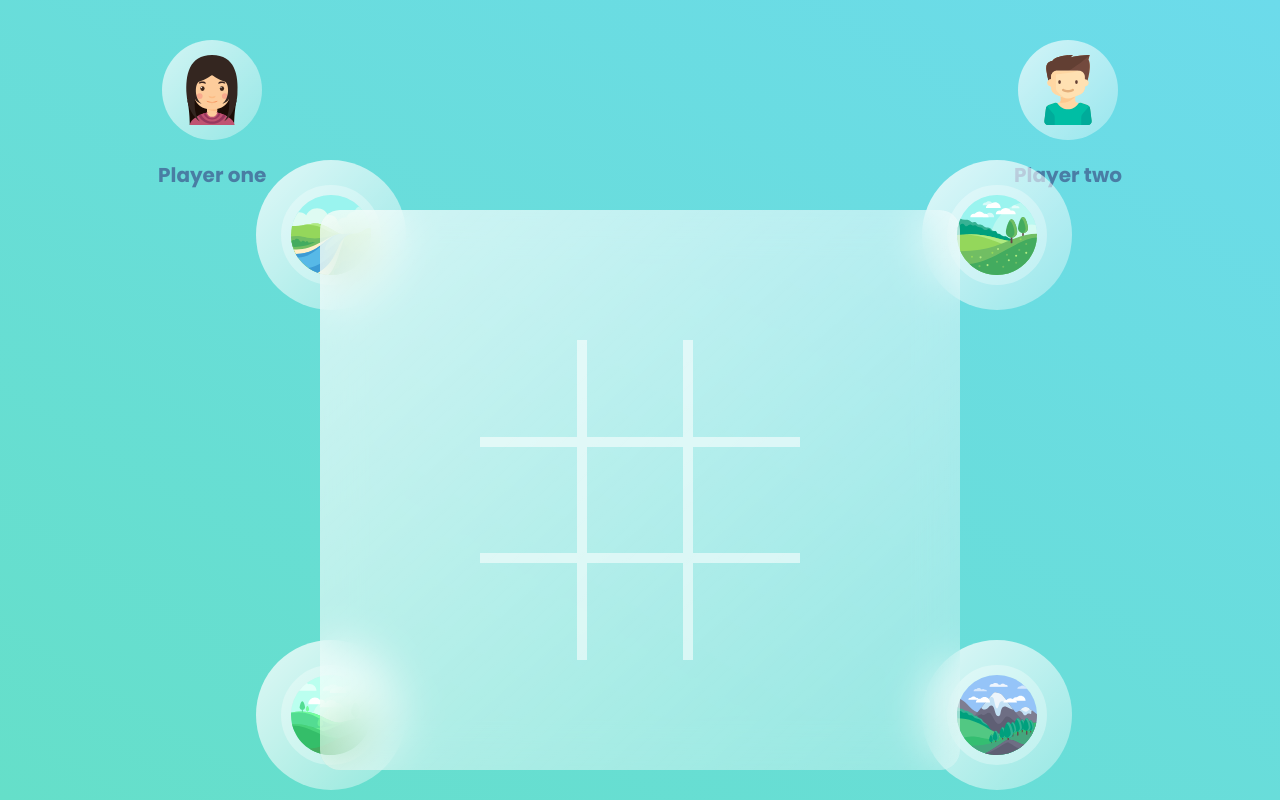
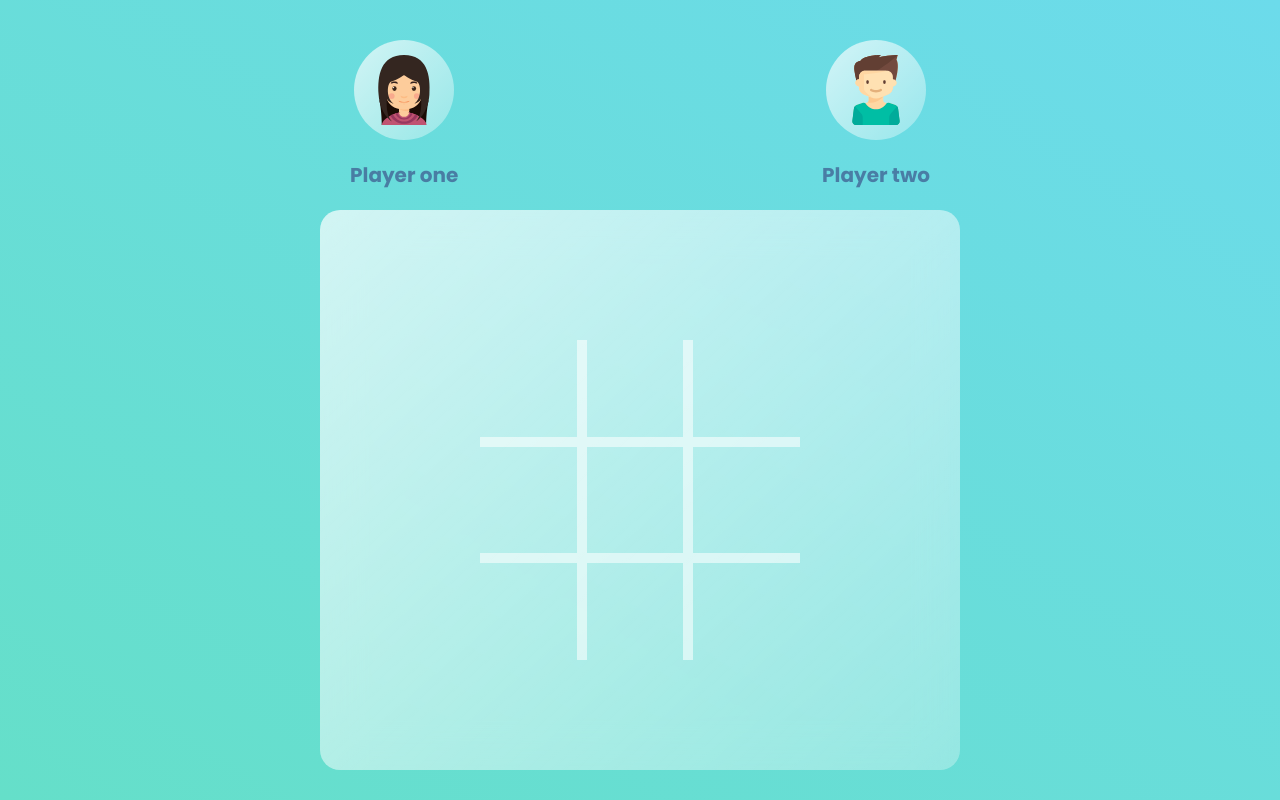
Before and after one commit to GeekNickson/TicTacToe, a plain HTML site: page src/index.html in a window 1280 px wide. Both pictures are taken after a click on the button "Play!". Drawn offline with Linux system fonts and the light colour scheme.

Commit message:
removed weird design decisions

```diff
--- a/src/css/styles.css
+++ b/src/css/styles.css
@@ -131,7 +131,7 @@ html {
 }
 
 .info {
-  width: 80%;
+  width: 50%;
   min-height: 20vh;
   display: flex;
   align-items: center;
@@ -267,44 +267,3 @@ html {
 .gameboard div:nth-last-child(-n + 3) {
   border-top: 1rem solid rgba(255, 255, 255, 0.7);
 }
-
-.circle-top-left,
-.circle-bottom-right,
-.circle-top-right,
-.circle-bottom-left {
-  position: absolute;
-  width: 15rem;
-  height: 15rem;
-  border-radius: 50%;
-  background: white;
-  background: linear-gradient(to right bottom, rgba(255, 255, 255, 0.8), rgba(255, 255, 255, 0.3));
-  display: flex;
-  align-items: center;
-  justify-content: center;
-}
-
-.image-holder {
-  border: 1rem solid rgba(255, 255, 255, 0.3);
-  border-radius: 50%;
-  width: 10rem;
-  height: 10rem;
-}
-.circle-top-right {
-  top: 20%;
-  left: 72%;
-}
-
-.circle-bottom-left {
-  top: 80%;
-  left: 20%;
-}
-
-.circle-top-left {
-  top: 20%;
-  left: 20%;
-}
-
-.circle-bottom-right {
-  top: 80%;
-  left: 72%;
-}
--- a/src/index.html
+++ b/src/index.html
@@ -76,26 +76,6 @@
             <button class="btn btn-main-menu"><i class="fas fa-arrow-left"></i>Back</button>
           </div>
         </div>
-        <div class="circle-top-right">
-          <div class="image-holder">
-            <img src="./img/forest.svg" />
-          </div>
-        </div>
-        <div class="circle-bottom-left">
-          <div class="image-holder">
-            <img src="./img/hills.svg" />
-          </div>
-        </div>
-        <div class="circle-top-left">
-          <div class="image-holder">
-            <img src="./img/river.svg" />
-          </div>
-        </div>
-        <div class="circle-bottom-right">
-          <div class="image-holder">
-            <img src="./img/mountains.svg" />
-          </div>
-        </div>
       </section>
     </main>
     <script src="js/script.js"></script>
```
